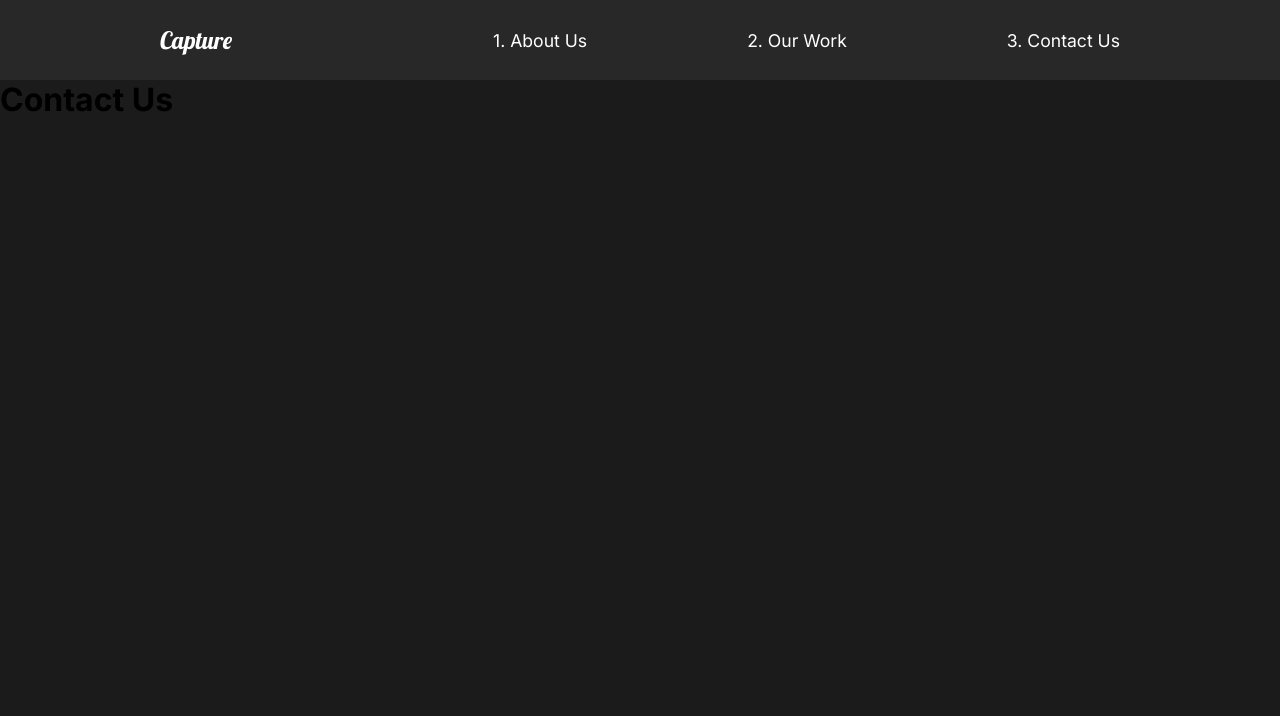
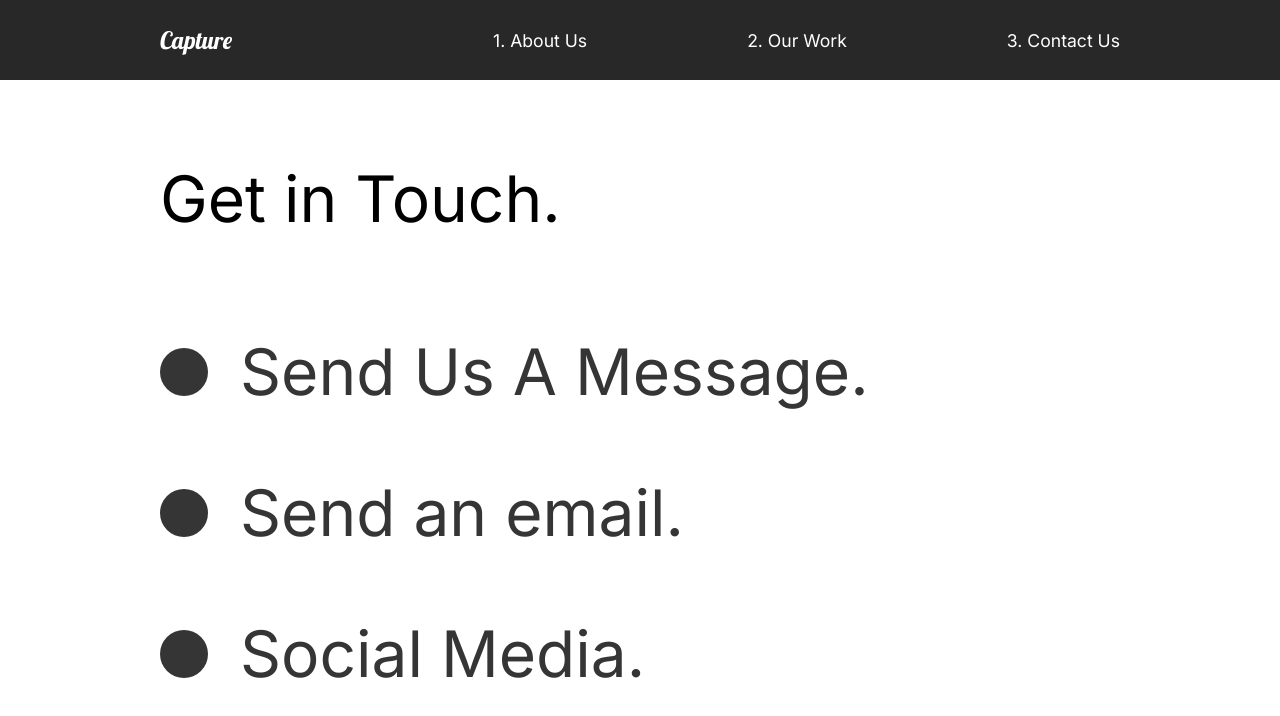
Before and after one commit to kinokoTakenoko35/react-p, a React (Create React App) app: page /contact in a window 1280 px wide. Shown: the top 716 px of the page. Built offline with nearby package versions, Linux system fonts and the light colour scheme.

Commit message:
16. Add Contact Animation and Fixed some page anim

```diff
--- a/src/components/GlobalStyle.js
+++ b/src/components/GlobalStyle.js
@@ -11,6 +11,8 @@
 body{
     background-color: #1b1b1b;
     font-family: 'Inter', sans-serif;
+    /*アニメーションでスケールアップしたさいに横スクロールが生まれていたのを隠す */
+    overflow-x: hidden;
 }
 button{
     font-weight: bold;
--- a/src/components/Nav.js
+++ b/src/components/Nav.js
@@ -34,6 +34,10 @@
   align-items: center;
   padding: 1rem 10rem;
   background: #282828;
+  /* Nav固定 */
+  position: sticky;
+  top: 0;
+  z-index: 10;
   a {
     color: white;
     text-decoration: none;
--- /dev/null
+++ b/src/components/ScrollTop.js
@@ -0,0 +1,21 @@
+import { useEffect } from "react";
+import { useLocation } from "react-router-dom";
+
+const ScrollTop = () => {
+  {
+    /*pathnameでスクロール位置を取得する */
+  }
+  const { pathname } = useLocation();
+  useEffect(() => {
+    {
+      /* Window位置をスタートポジションに戻すために設定 */
+    }
+    window.scroll({
+      top: 0,
+      left: 0,
+    });
+  }, [pathname]);
+  return null;
+};
+
+export default ScrollTop;
--- a/src/pages/AboutUs.js
+++ b/src/pages/AboutUs.js
@@ -6,6 +6,7 @@
 //Animation
 import { motion } from "framer-motion";
 import { pageAnimation } from "../animation";
+import ScrollTop from "../components/ScrollTop";
 
 const AboutUs = () => {
   return (
@@ -18,6 +19,7 @@
       <AboutSection />
       <ServicesSection />
       <FaqSection />
+      <ScrollTop />
     </motion.div>
   );
 };
--- a/src/pages/ContactUs.js
+++ b/src/pages/ContactUs.js
@@ -1,19 +1,73 @@
 import React from "react";
 //Animation
 import { motion } from "framer-motion";
-import { pageAnimation } from "../animation";
+import { pageAnimation, titleAnim } from "../animation";
+import styled from "styled-components";
 
 const ContactUs = () => {
   return (
-    <motion.div
+    <ContactStyle
       exit="exit"
       variants={pageAnimation}
       initial="hidden"
       animate="show"
+      style={{ background: "#fff" }}
     >
-      <h1>Contact Us</h1>
-    </motion.div>
+      <Title>
+        <Hide>
+          <motion.h2 variants={titleAnim}>Get in Touch.</motion.h2>
+        </Hide>
+      </Title>
+      <div>
+        <Hide>
+          <Social variants={titleAnim}>
+            <Circle />
+            <h2>Send Us A Message.</h2>
+          </Social>
+        </Hide>
+        <Hide>
+          <Social variants={titleAnim}>
+            <Circle />
+            <h2>Send an email.</h2>
+          </Social>
+        </Hide>
+        <Hide>
+          <Social variants={titleAnim}>
+            <Circle />
+            <h2>Social Media.</h2>
+          </Social>
+        </Hide>
+      </div>
+    </ContactStyle>
   );
 };
 
+const ContactStyle = styled(motion.div)`
+  padding: 5rem 10rem;
+  color: #353535;
+  min-height: 90vh;
+`;
+
+const Title = styled.div`
+  margin-bottom: 4rem;
+  color: black;
+`;
+
+const Hide = styled.div`
+  overflow: hidden;
+`;
+const Circle = styled.div`
+  border-radius: 50%;
+  width: 3rem;
+  height: 3rem;
+  background: #353535;
+`;
+const Social = styled(motion.div)`
+  display: flex;
+  align-items: center;
+  h2 {
+    margin: 2rem;
+  }
+`;
+
 export default ContactUs;
--- a/src/pages/OurWork.js
+++ b/src/pages/OurWork.js
@@ -17,6 +17,7 @@
   swoopAdoop,
 } from "../animation";
 import { useScroll } from "../components/useScroll";
+import ScrollTop from "../components/ScrollTop";
 
 const OurWork = () => {
   const [element, controls] = useScroll();
@@ -65,6 +66,7 @@
           <img src={goodtimes} alt="goodtimes" />
         </Link>
       </Movie>
+      <ScrollTop />
     </Work>
   );
 };
```
